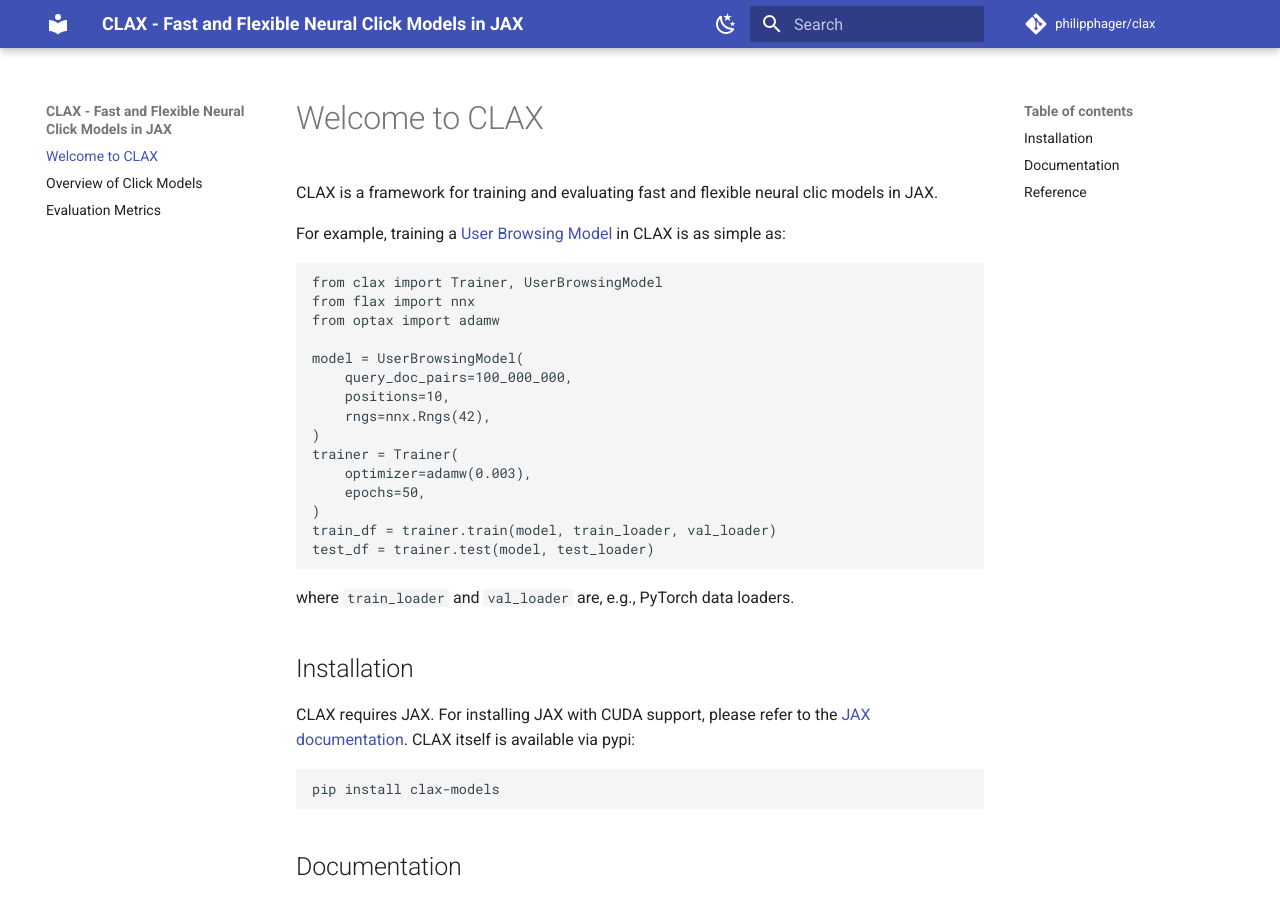
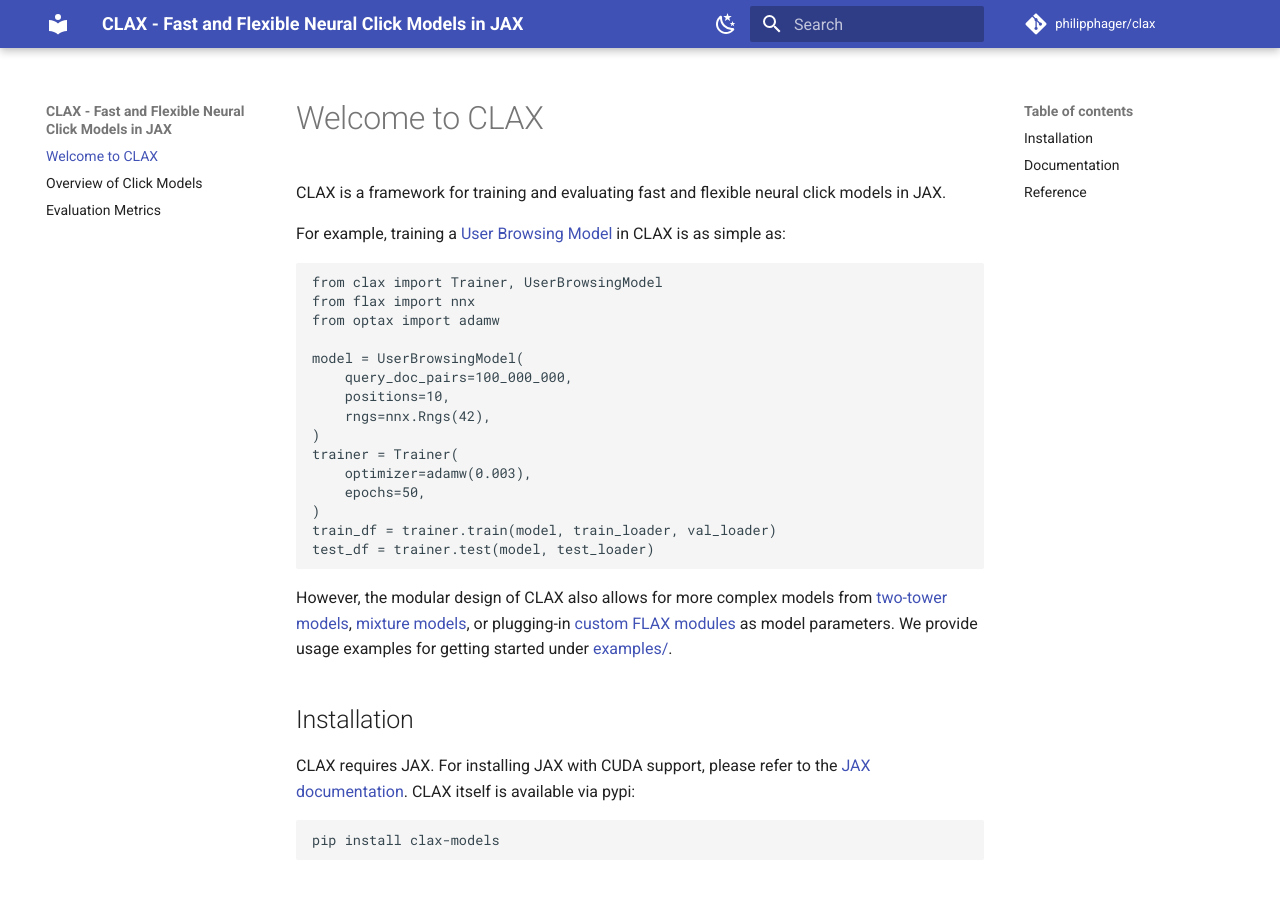
Before and after one commit to philipphager/clax, an MkDocs documentation site: the page built from docs/index.md, in a window 1280 px wide and 900 px high. Built offline with MkDocs 1.6.1 and Material for MkDocs 9.7.7, drawn with Linux system fonts in a browser that asks for light colours; comment, search, counter and statistics services are not loaded.

Commit message:
Update index.md

````diff
--- a/docs/index.md
+++ b/docs/index.md
@@ -1,6 +1,6 @@
 # Welcome to CLAX
 
-CLAX is a framework for training and evaluating fast and flexible neural clic models in JAX.
+CLAX is a framework for training and evaluating fast and flexible neural click models in JAX.
 
 For example, training a [User Browsing Model](https://dl.acm.org/doi/abs/10.1145/1390334.1390392) in CLAX is as simple as:
 ```Python
@@ -21,7 +21,7 @@ train_df = trainer.train(model, train_loader, val_loader)
 test_df = trainer.test(model, test_loader)
 ```
 
-where `train_loader` and `val_loader` are, e.g., PyTorch data loaders.
+However, the modular design of CLAX also allows for more complex models from [two-tower models](https://dl.acm.org/doi/abs/10.1145/3477495.3531837), [mixture models](https://dl.acm.org/doi/abs/10.1145/3477495.3531837), or plugging-in [custom FLAX modules](https://flax.readthedocs.io/en/v0.8.3/experimental/nnx/index.html) as model parameters. We provide usage examples for getting started under [examples/](https://github.com/philipphager/clax/tree/main/examples).
 
 ## Installation
 CLAX requires JAX. For installing JAX with CUDA support, please refer to the [JAX documentation](https://github.com/jax-ml/jax?tab=readme-ov-file#installation).
````
